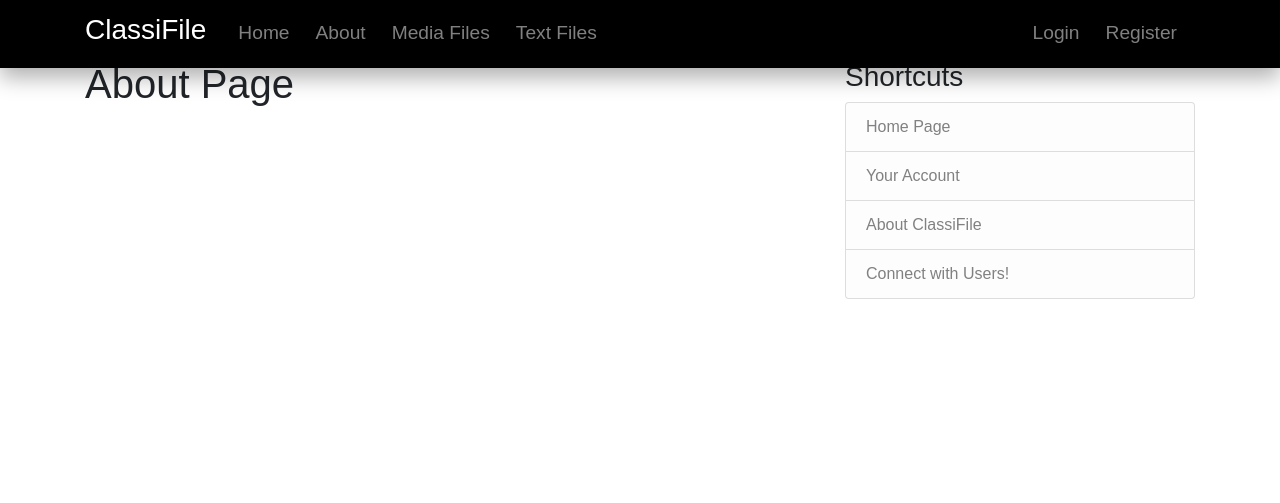
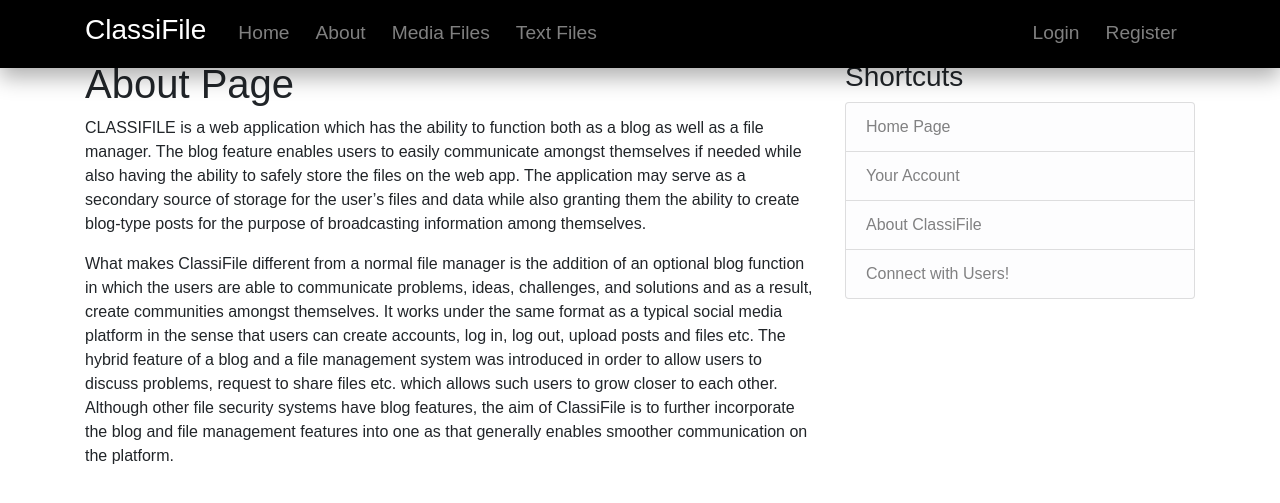
Before and after one commit to rawyhany/TB2_ClassiFile, a Flask app: page /about in a window 1280 px wide. Shown: the top 503 px of the page. Run offline with Flask 3, Linux system fonts and the light colour scheme; parts of the project's set-up code (start-up, migrations or seed data) failed here and were passed over; some libraries are stand-ins or nearby versions.

```diff
--- a/classifile/classifile/__init__.py
+++ b/classifile/classifile/__init__.py
@@ -1,8 +1,9 @@
-from flask import Flask
+from flask import Flask, jsonify
 from flask_sqlalchemy import SQLAlchemy
 from flask_bcrypt import Bcrypt
 from flask_login import LoginManager
 from flask_mail import Mail, Message
+import json
 
 
 
--- a/classifile/classifile/templates/about.html
+++ b/classifile/classifile/templates/about.html
@@ -1,4 +1,9 @@
 {% extends "layout.html" %}
 {% block content %}
     <h1>About Page</h1>
+    <p>CLASSIFILE is a web application which has the ability to function both as a blog as well as a file manager.
+        The blog feature enables users to easily communicate amongst themselves if needed while also having the ability to safely store the files on the web app. The application may serve as a secondary source of storage for the user’s files and data while also granting them the ability to create blog-type posts for the purpose of broadcasting information among themselves.
+    </p>
+    <p> What makes ClassiFile different from a normal file manager is the addition of an optional blog function in which the users are able to communicate problems, ideas, challenges, and solutions and as a result, create communities amongst themselves. It works under the same format as a typical social media platform in the sense that users can create accounts, log in, log out, upload posts and files etc. The hybrid feature of a blog and a file management system was introduced in order to allow users to discuss problems, request to share files etc. which allows such users to grow closer to each other. Although other file security systems have blog features, the aim of ClassiFile is to further incorporate the blog and file management features into one as that generally enables smoother communication on the platform.
+    </p>
 {% endblock content %}
--- a/classifile/classifile/templates/post.html
+++ b/classifile/classifile/templates/post.html
@@ -10,8 +10,8 @@
 
 
       <div class="post-meta">
-        <span class="post-author">Posted by <a href="#">{{ post.author.username }}</a></span>
-        <span class="post-date">{{ post.date_posted.strftime('%Y-%m-%d') }}</span>
+        <span class="post-author">Posted by <a href="{{ url_for('account') }}">{{ post.author.username }}</a></span>
+        <span class="post-date">{{ post.date_posted.strftime('%d-%m-%Y') }}</span>
       </div>
     </div>
 
```
Also changed, not shown: classifile/instance/example.db.
